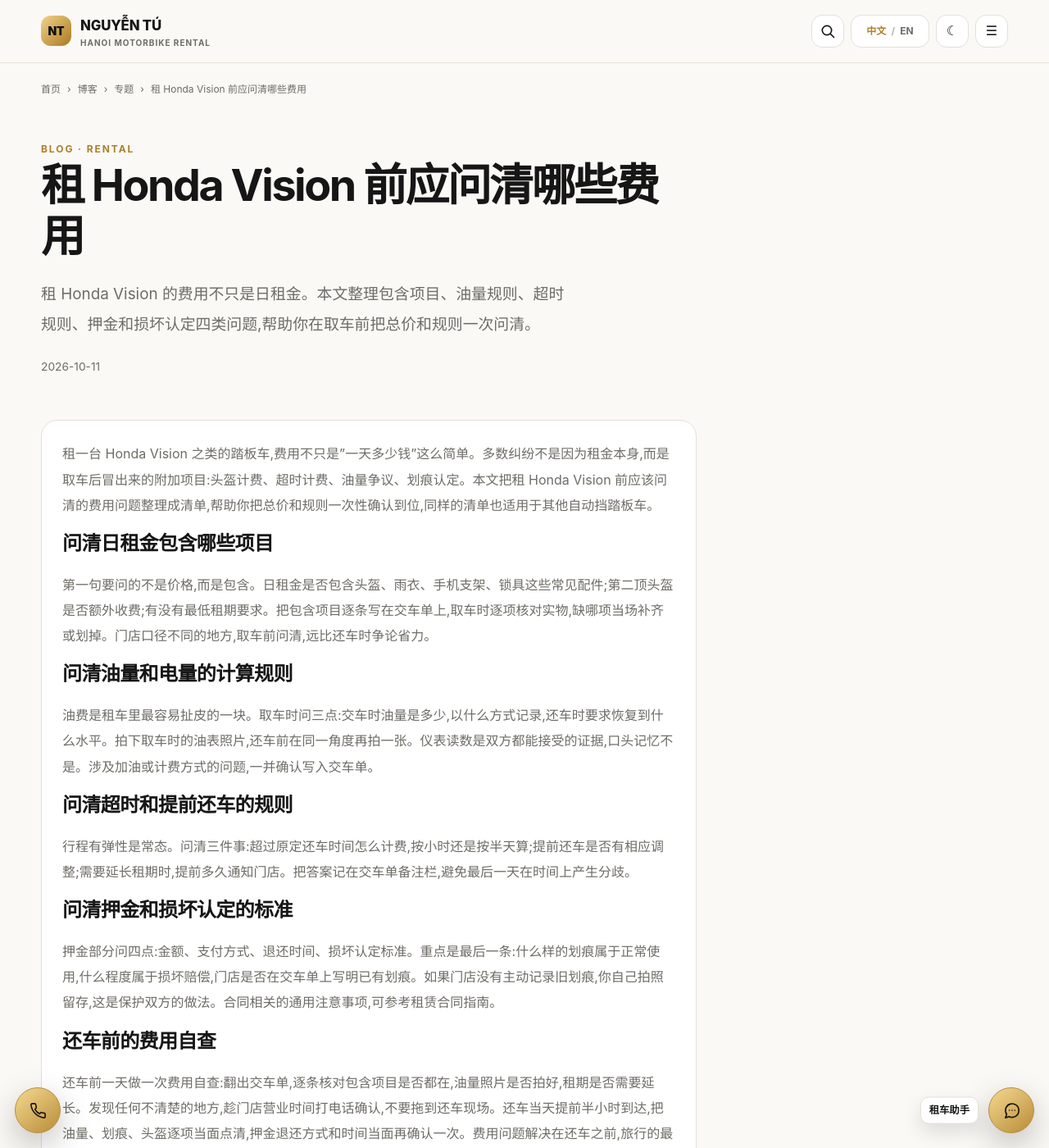
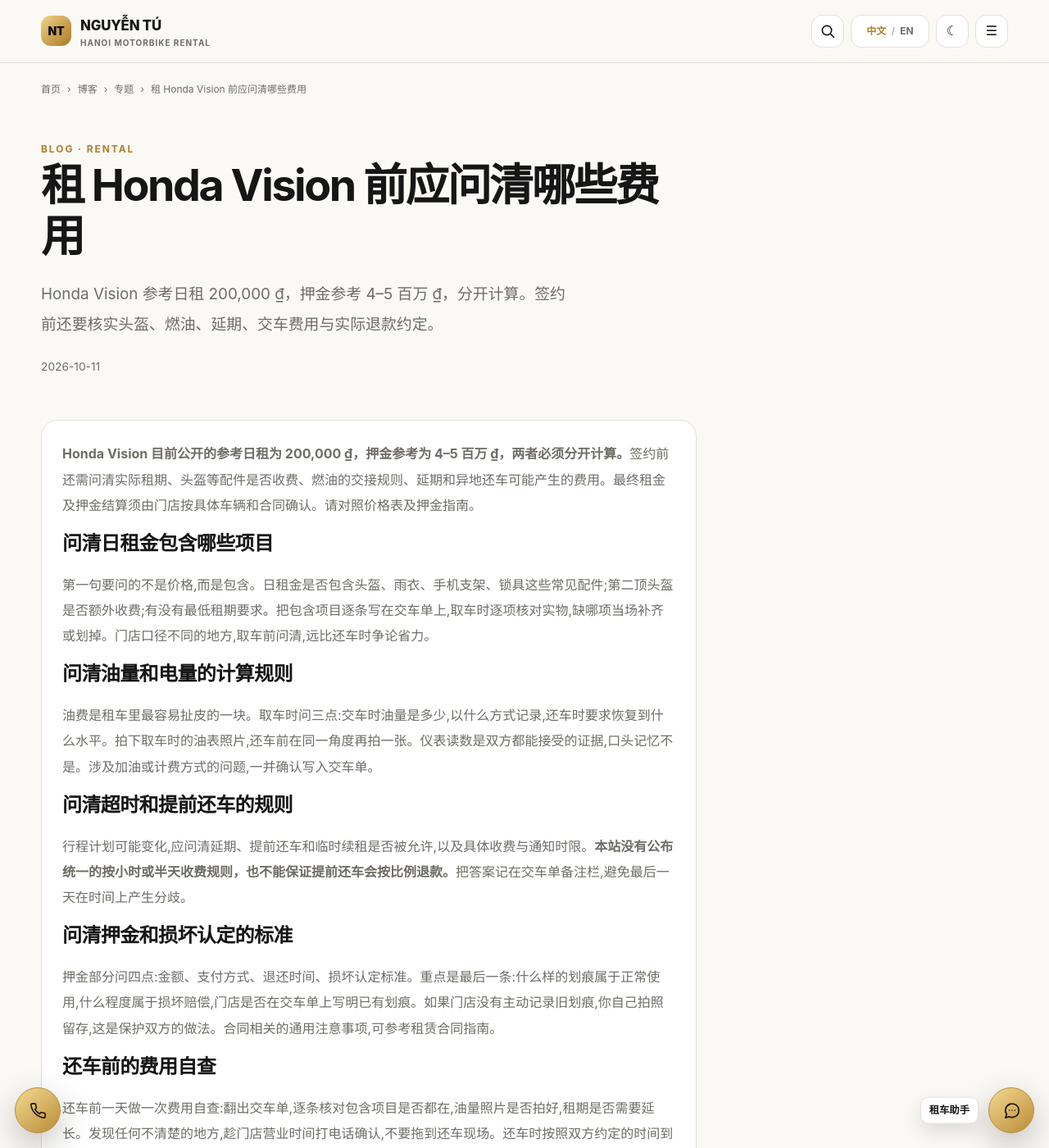
Before and after one commit to thuexemayhanoi/china, a Jekyll site: the page built from _posts/2026-10-11-hanoi-rental-scooters-12.md, in a window 1280 px wide and 1400 px high. Shown: the whole window at 82% size. Built offline with Jekyll 4.4.1, drawn with Linux system fonts in a browser that asks for light colours; some of the changed text lies outside the part shown.

Commit message:
seo(china): fact-check scooter safety and rental fee terms 2026-10-11-hanoi-rental-scooters-12.md

```diff
--- a/_posts/2026-10-11-hanoi-rental-scooters-12.md
+++ b/_posts/2026-10-11-hanoi-rental-scooters-12.md
@@ -5,14 +5,15 @@
 subtopic: "scooters"
 permalink: "/blog/hanoi-rental-scooters-12/"
 title: "租 Honda Vision 前应问清哪些费用"
-description: "租 Honda Vision 的费用不只是日租金。本文整理包含项目、油量规则、超时规则、押金和损坏认定四类问题,帮助你在取车前把总价和规则一次问清。"
+description: "Honda Vision 参考日租 200,000 ₫，押金参考 4–5 百万 ₫，分开计算。签约前还要核实头盔、燃油、延期、交车费用与实际退款约定。"
+last_modified_at: "2026-10-12"
 primary_keyword: "河内踏板车租赁"
 date: "2026-10-11 15:29:04 +0700"
 seo_silo: "rental/scooters"
 breadcrumbs: [{"label":"博客","href":"/blog/"},{"label":"专题","href":"/topics/rental/scooters/"},{"label":"租 Honda Vision 前应问清哪些费用"}]
 publication_method: "automated_qa"
 ---
-租一台 Honda Vision 之类的踏板车,费用不只是"一天多少钱"这么简单。多数纠纷不是因为租金本身,而是取车后冒出来的附加项目:头盔计费、超时计费、油量争议、划痕认定。本文把租 Honda Vision 前应该问清的费用问题整理成清单,帮助你把总价和规则一次性确认到位,同样的清单也适用于其他自动挡踏板车。
+**Honda Vision 目前公开的参考日租为 {{ site.data.vehicles[1].display.day }}，押金参考为 {{ site.data.vehicles[1].deposit }}，两者必须分开计算。**签约前还需问清实际租期、头盔等配件是否收费、燃油的交接规则、延期和异地还车可能产生的费用。最终租金及押金结算须由门店按具体车辆和合同确认。请对照[价格表](/prices/)及[押金指南](/topics/pricing/deposits/)。
 
 ## 问清日租金包含哪些项目
 
@@ -24,7 +25,7 @@
 
 ## 问清超时和提前还车的规则
 
-行程有弹性是常态。问清三件事:超过原定还车时间怎么计费,按小时还是按半天算;提前还车是否有相应调整;需要延长租期时,提前多久通知门店。把答案记在交车单备注栏,避免最后一天在时间上产生分歧。
+行程计划可能变化,应问清延期、提前还车和临时续租是否被允许,以及具体收费与通知时限。**本站没有公布统一的按小时或半天收费规则，也不能保证提前还车会按比例退款。**把答案记在交车单备注栏,避免最后一天在时间上产生分歧。
 
 ## 问清押金和损坏认定的标准
 
@@ -32,7 +33,7 @@
 
 ## 还车前的费用自查
 
-还车前一天做一次费用自查:翻出交车单,逐条核对包含项目是否都在,油量照片是否拍好,租期是否需要延长。发现任何不清楚的地方,趁门店营业时间打电话确认,不要拖到还车现场。还车当天提前半小时到达,把油量、划痕、头盔逐项当面点清,押金退还方式和时间当面再确认一次。费用问题解决在还车之前,旅行的最后一天才不会在柜台前耗掉一个小时。
+还车前一天做一次费用自查:翻出交车单,逐条核对包含项目是否都在,油量照片是否拍好,租期是否需要延长。发现任何不清楚的地方,趁门店营业时间打电话确认,不要拖到还车现场。还车时按照双方约定的时间到达,把油量、划痕、头盔逐项核对,并确认押金的实际结算方式及时间；网站没有统一承诺当天退还或免扣款。费用问题解决在还车之前,旅行的最后一天才不会在柜台前耗掉一个小时。
 
 ## 结语
 
```
